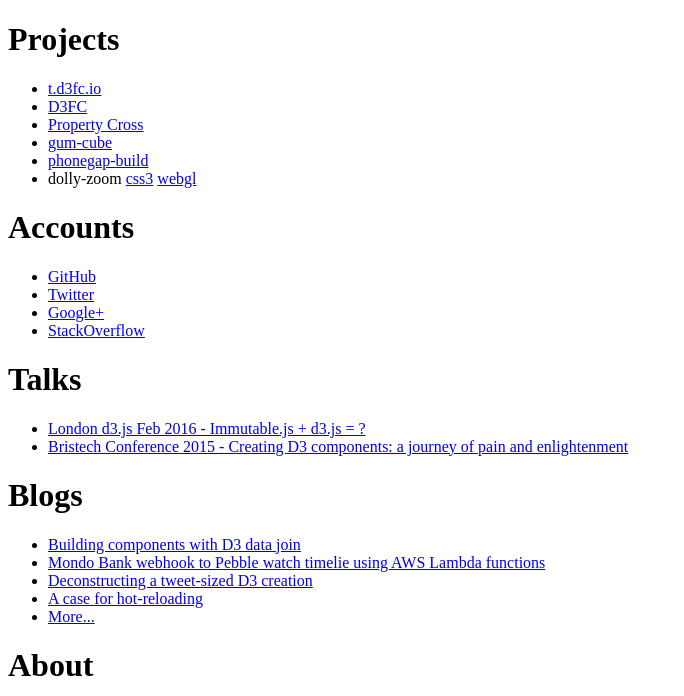
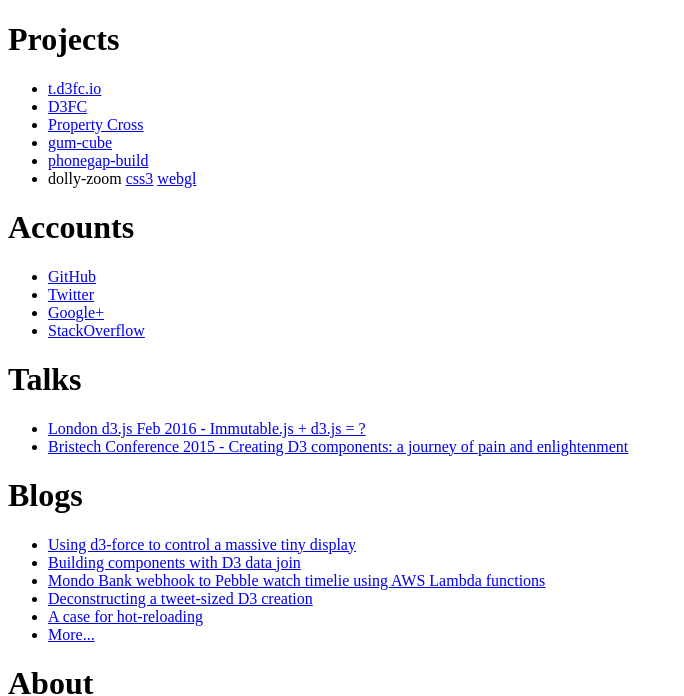
Before and after one commit to chrisprice/chrisprice.github.io, a plain HTML site: page index.htm in a window 1280 px wide. Shown: the top 696 px of the page, without its empty margins (0-684 px from the left). Drawn offline with Linux system fonts and the light colour scheme.

Commit message:
Add d3-force blog post

```diff
--- a/index.htm
+++ b/index.htm
@@ -34,6 +34,7 @@
 	</ul>
 	<h1>Blogs</h1></h1>
 	<ul>
+		<li><a href="http://blog.scottlogic.com/2016/09/01/using-d3-force-to-control-a-massive-display.html">Using d3-force to control a massive tiny display</a></li>
 		<li><a href="http://blog.scottlogic.com/2016/08/17/building-components-with-d3-data-join.html">Building components with D3 data join</a></li>
 		<li><a href="http://blog.scottlogic.com/2016/04/19/mondo-bank-webhook-to-pebble-watch-timeline-using-aws-labmda-functions.html">Mondo Bank webhook to Pebble watch timelie using AWS Lambda functions</a></li>
 		<li><a href="http://blog.scottlogic.com/2016/03/08/deconstructing-a-tweet-sized-d3-creation.html">Deconstructing a tweet-sized D3 creation</a></li>
```
